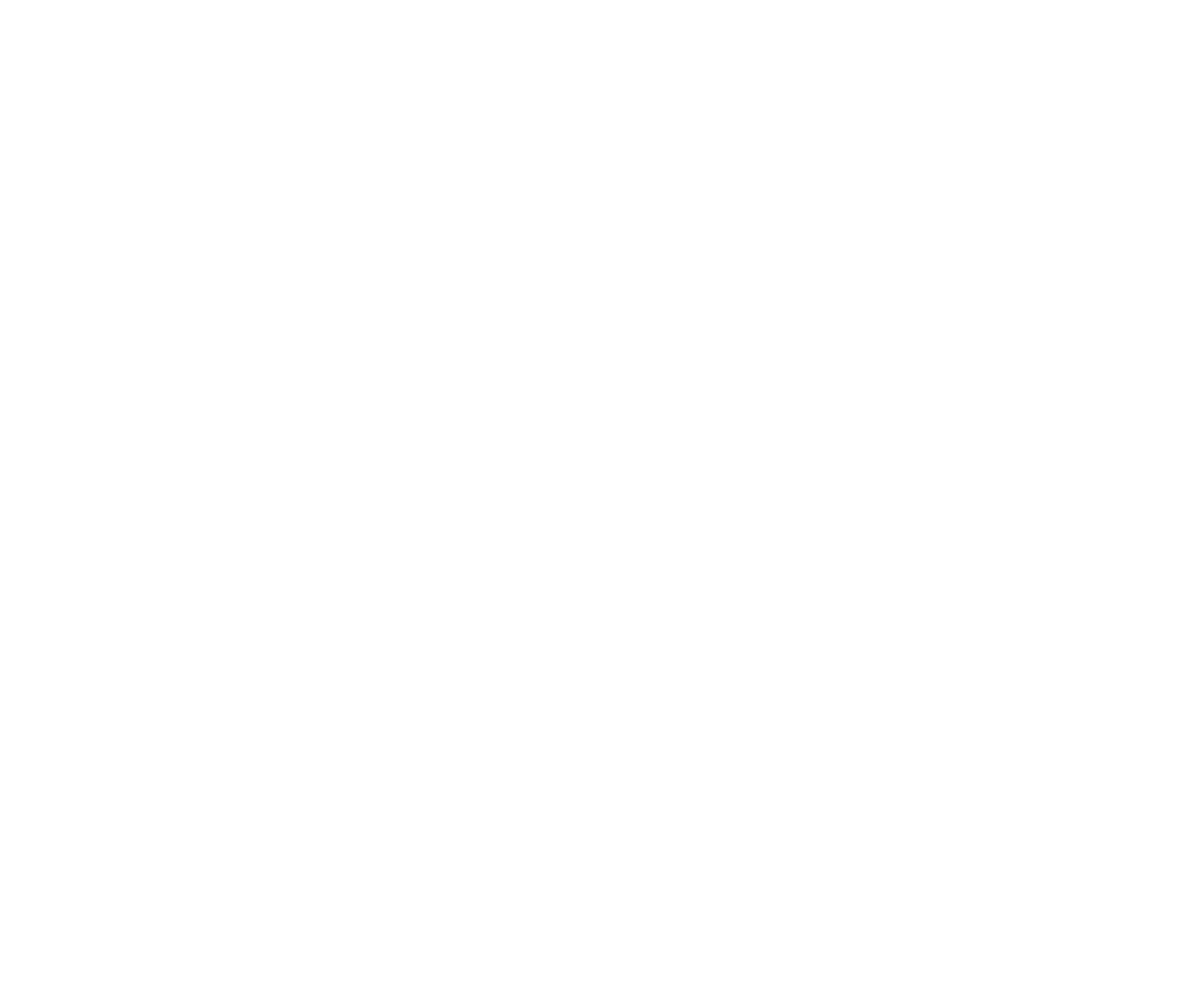
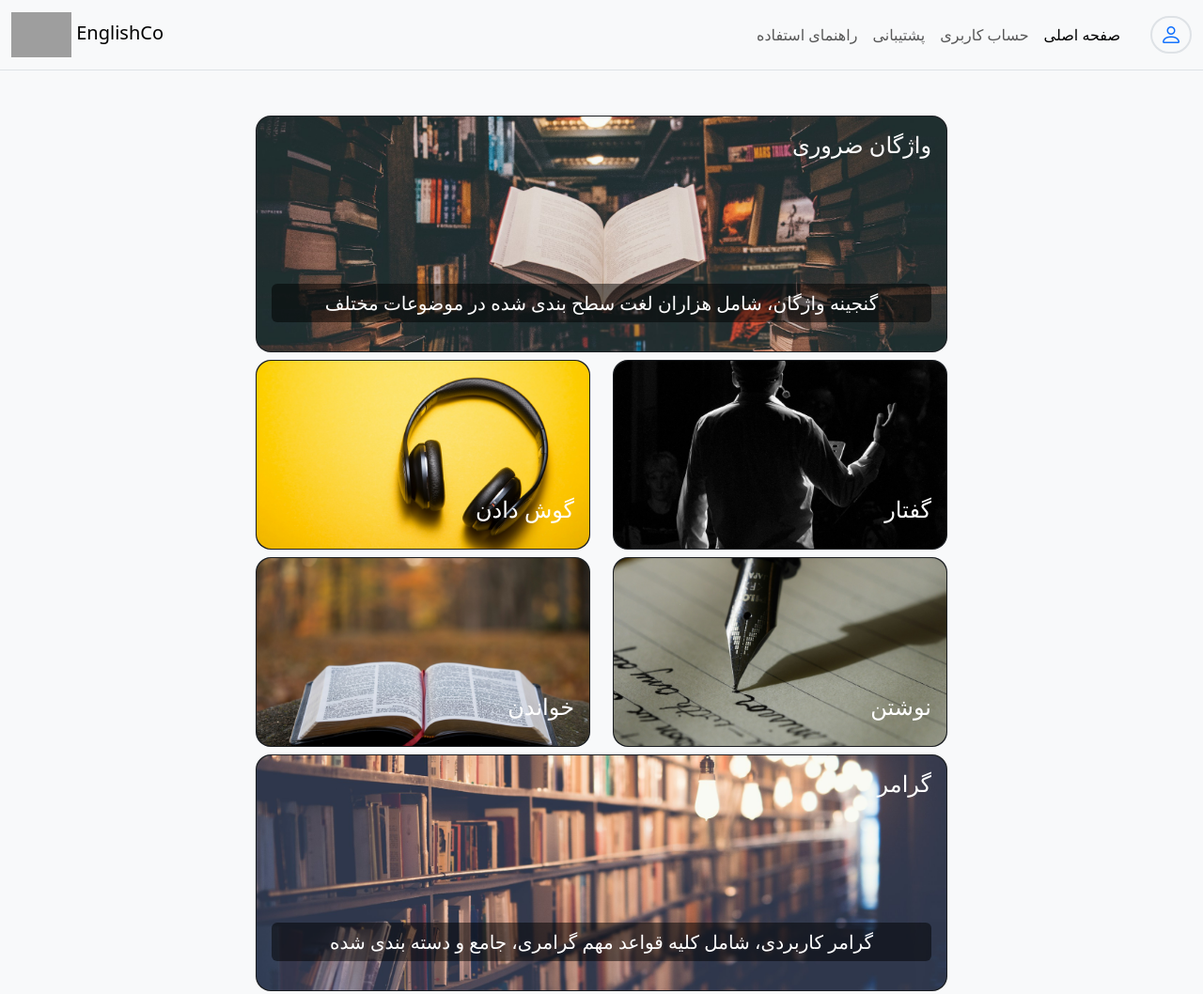
Before and after one commit to mahyarkhn/englishco-website, a plain HTML site: page src/index.html in a window 1280 px wide. Shown: the top 1058 px of the page at 94% size. Before the commit the page ends 800 px from the top, so only its background shows below. Drawn offline with nearby package versions, Linux system fonts and the light colour scheme; grey boxes are pictures that could not be loaded.

Commit message:
Home page added

```diff
--- /dev/null
+++ b/src/assets/css/styles.css
@@ -0,0 +1,13 @@
+.cover-title {
+    top: 8rem;
+}
+
+.big-card {
+    min-width: 250px;
+    min-height: 250px;
+}
+
+.small-card {
+    min-width: 250px;
+    min-height: 200px;
+}
--- a/src/index.html
+++ b/src/index.html
@@ -13,10 +13,119 @@
       rel="stylesheet"
       href="https://cdn.jsdelivr.net/npm/bootstrap-icons@1.11.3/font/bootstrap-icons.min.css"
     />
+    <link rel="stylesheet" href="./assets/css/styles.css" />
     <title>EnglishCo</title>
   </head>
-  <body>
+  <body class="bg-body-tertiary">
+    <header>
+      <nav class="navbar navbar-expand-lg bg-body-tertiary border-bottom">
+        <div class="container-fluid">
+          <a class="navbar-brand" href="#">
+            <img src="https://myket.ir/app-icon/com.lan.en.teach.pe_b1d05762-9ead-4af2-802d-69372b9916c3.png" height="48" alt="englishco">
+            EnglishCo
+          </a>
+          <button class="navbar-toggler" type="button" data-bs-toggle="collapse" data-bs-target="#navbarSupportedContent" aria-controls="navbarSupportedContent" aria-expanded="false" aria-label="Toggle navigation">
+            <i class="bi bi-list" style="font-size: 1.5rem;"></i>
+          </button>
+          <div class="collapse navbar-collapse" id="navbarSupportedContent">
+            <ul class="navbar-nav ms-auto me-4 mb-2 mb-lg-0 flex-lg-row-reverse text-center">
+              <li class="nav-item">
+                <a class="nav-link active" aria-current="page" href="#">صفحه اصلی</a>
+              </li>
+              <li class="nav-item">
+                <a class="nav-link" href="#">حساب کاربری</a>
+              </li>
+              <li class="nav-item">
+                <a class="nav-link" href="#">پشتیبانی</a>
+              </li>
+              <li class="nav-item">
+                <a class="nav-link" href="#">راهنمای استفاده</a>
+              </li>
+            </ul>
 
+            <div class="d-flex">
+              <a class="d-none d-lg-block nav-item border border-2 border-opacity-50 rounded-5 px-2" href="#"><i class="bi bi-person" style="font-size: 1.5rem;"></i></a>
+            </div>
+          </div>
+        </div>
+      </nav>
+    </header>
+
+    <main class="my-5">
+      <div class="container">
+        <div class="row justify-content-center">
+          <div class="col-lg-8 col-md-10 col-sm-10">
+            <a href="#" class="card text-bg-dark rounded-4 big-card">
+              <img class="card-img object-fit-cover rounded-4" height="250px" src="./assets/images/cover-essential-words.jpg" alt="smth">
+              <div class="card-img-overlay">
+                <h5 class="card-title text-end fs-4">واژگان ضروری</h5>
+                <div class="clearfix"></div>
+                <p class="card-text text-center position-relative mt-0 mt-sm-1 mt-md-2 mt-lg-4 top-50 rounded bg-black p-0 py-sm-2 bg-opacity-50 fs-5 lh-sm">گنجینه واژگان، شامل هزاران لغت سطح بندی شده در موضوعات مختلف</p>
+              </div>
+            </a>
+          </div>
+        </div>
+
+        <div class="row justify-content-center mt-1 gy-2">
+          <div class="col-lg-4 col-md-5 col-sm-10 my-1 justify-content-center">
+            <a href="#" class="card text-bg-dark rounded-4  small-card" >
+              <img class="card-img object-fit-cover rounded-4" height="200px" width="250px" src="./assets/images/cover-listening.jpg" alt="smth">
+              <div class="card-img-overlay">
+                <h5 class="position-relative card-title text-end fs-4 cover-title">گوش دادن</h5>
+                <div class="clearfix"></div>
+              </div>
+            </a>
+          </div>
+          <div class="col-lg-4 col-md-5 col-sm-10 my-1 justify-content-center">
+            <a href="#" class="card text-bg-dark rounded-4 small-card" >
+              <img class="card-img object-fit-cover rounded-4" height="200px" width="250px" src="./assets/images/coevr-speaking.jpg" alt="smth">
+              <div class="card-img-overlay">
+                <h5 class="position-relative card-title text-end fs-4 cover-title">گفتار</h5>
+                <div class="clearfix"></div>
+              </div>
+            </a>
+          </div>
+        </div>
+
+        <div class="row justify-content-center mt-0 gy-2">
+          <div class="col-lg-4 col-md-5 col-sm-10 my-1 justify-content-center">
+            <a href="#" class="card text-bg-dark rounded-4 small-card" >
+              <img class="card-img object-fit-cover rounded-4" height="200px" width="250px" src="./assets/images/cover-reading.jpg" alt="smth">
+              <div class="card-img-overlay">
+                <h5 class="position-relative card-title text-end fs-4 cover-title">خواندن</h5>
+                <div class="clearfix"></div>
+              </div>
+            </a>
+          </div>
+          <div class="col-lg-4 col-md-5 col-sm-10 my-1 justify-content-center">
+            <a href="#" class="card text-bg-dark rounded-4  small-card" >
+              <img class="card-img object-fit-cover rounded-4" height="200px" width="250px" src="./assets/images/coevr-writing.jpg" alt="smth">
+              <div class="card-img-overlay">
+                <h5 class="position-relative card-title text-end fs-4 cover-title">نوشتن</h5>
+                <div class="clearfix"></div>
+              </div>
+            </a>
+          </div>
+        </div>
+
+        <div class="row justify-content-center mt-1">
+          <div class="col-lg-8 col-md-10 col-sm-10">
+            <a href="#" class="card text-bg-dark rounded-4 big-card">
+              <img class="card-img object-fit-cover rounded-4" height="250px" src="./assets/images/cover-grammar.jpg" alt="smth">
+              <div class="card-img-overlay">
+                <h5 class="card-title text-end fs-4">گرامر</h5>
+                <div class="clearfix"></div>
+                <p class="card-text text-center position-relative mt-0 mt-sm-1 mt-md-2 mt-lg-4 top-50 rounded bg-black p-0 py-sm-2 bg-opacity-50 fs-5 lh-sm">گرامر کاربردی، شامل کلیه قواعد مهم گرامری، جامع و دسته بندی شده</p>
+              </div>
+            </a>
+          </div>
+        </div>
+      </div>
+    </main>
+
+    <footer class="container-fluid">
+      &copy 2019
+    </footer>
 
     <script
       src="https://cdn.jsdelivr.net/npm/bootstrap@5.3.3/dist/js/bootstrap.bundle.min.js"
```
Also changed, not shown: src/assets/images/coevr-speaking.jpg (added), src/assets/images/coevr-writing.jpg (added), src/assets/images/cover-essential-words.jpg (added), src/assets/images/cover-grammar.jpg (added), src/assets/images/cover-listening.jpg (added), src/assets/images/cover-reading.jpg (added).
